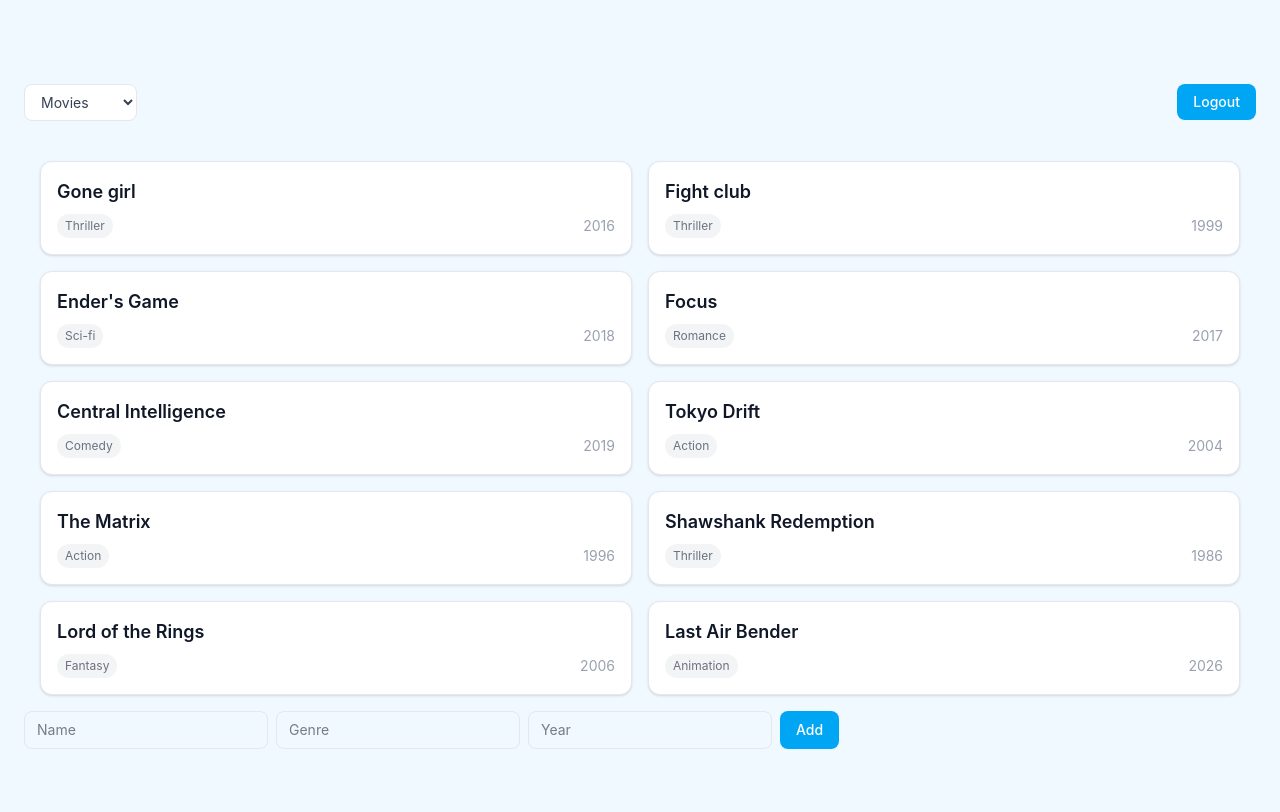
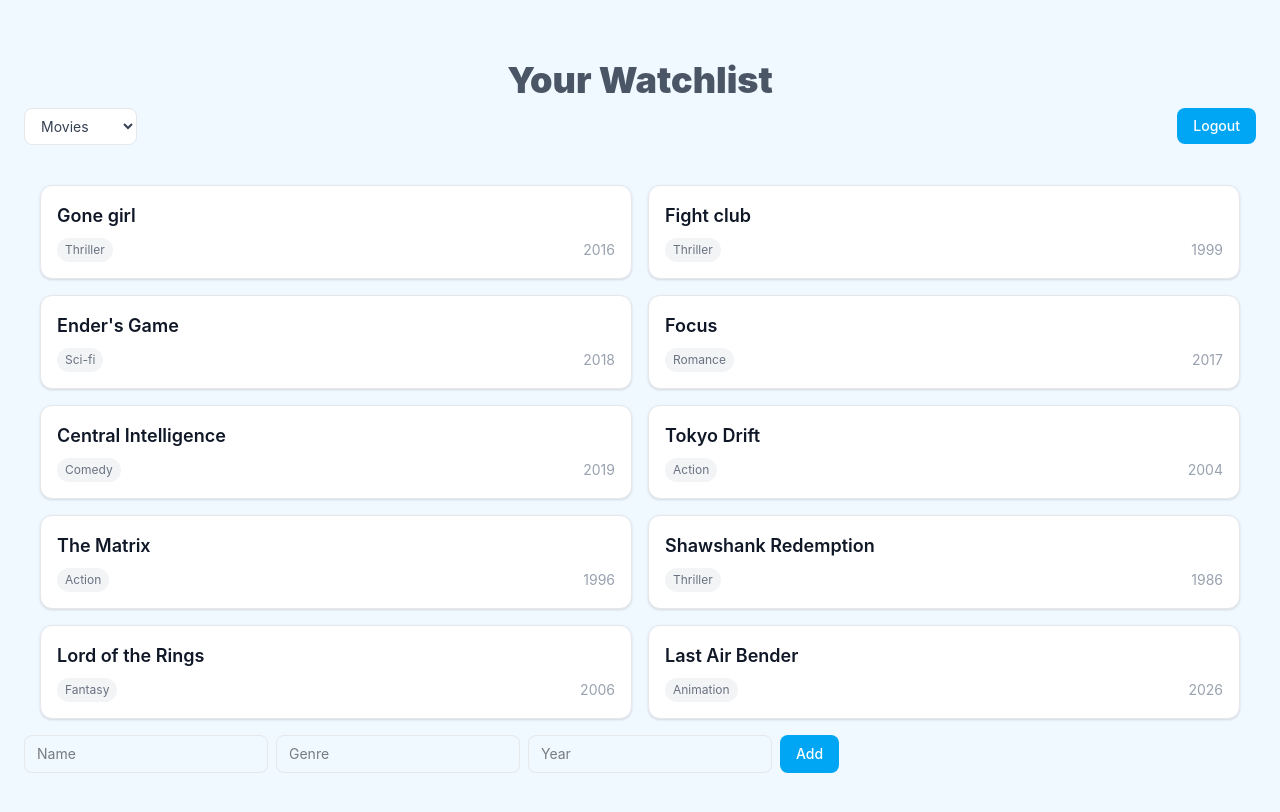
Before and after one commit to sinethatiah/ListRenderingApp, a React (Vite) app: page / in a window 1280 px wide. Both pictures are taken after a click on the button "Start Watching". Shown: the top 812 px of the page. Built offline with nearby package versions, Linux system fonts and the light colour scheme.

Commit message:
add heading to the page

```diff
--- a/src/Components/Movies.jsx
+++ b/src/Components/Movies.jsx
@@ -133,7 +133,11 @@ function Movies() {
               </button>
             </div>
           ) : (
+
             <div className="w-full">
+
+                <h2 className="text-gray-600 text-4xl font-black mb-2 text-center">Your Watchlist</h2>
+
               <div className="flex items-center justify-between mb-6">
                 <select
                   onChange={selectList}
```
